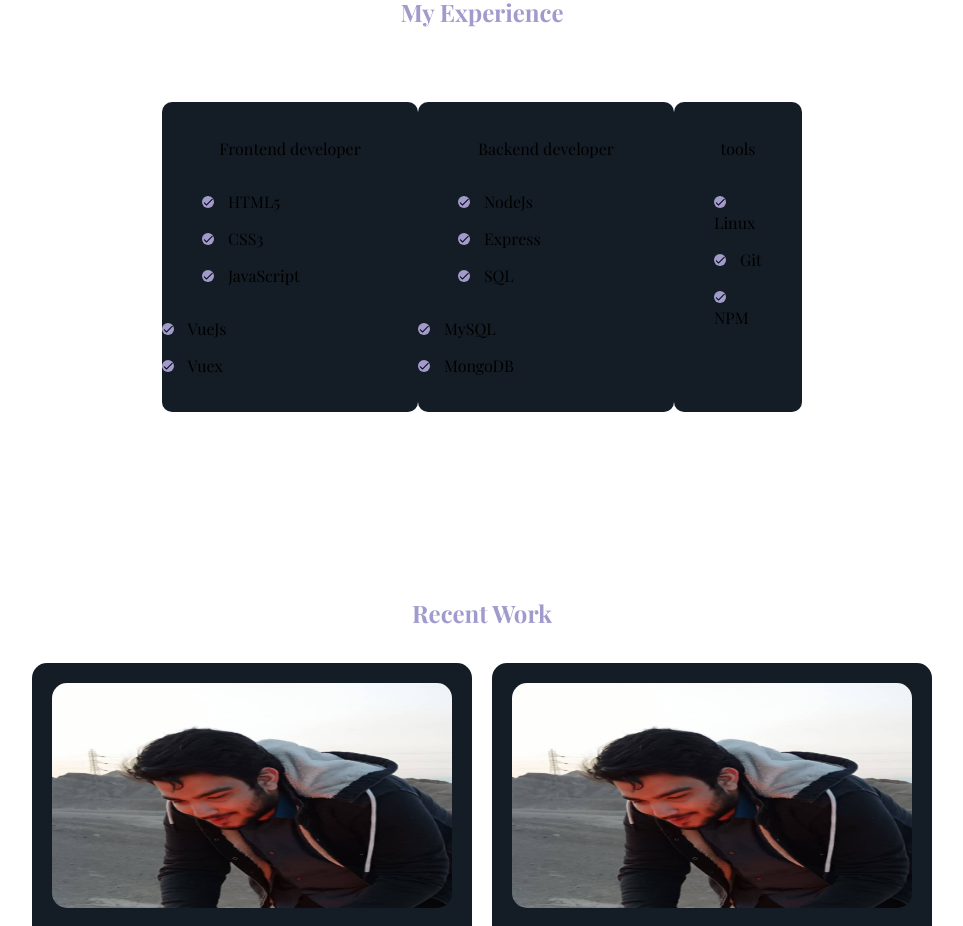
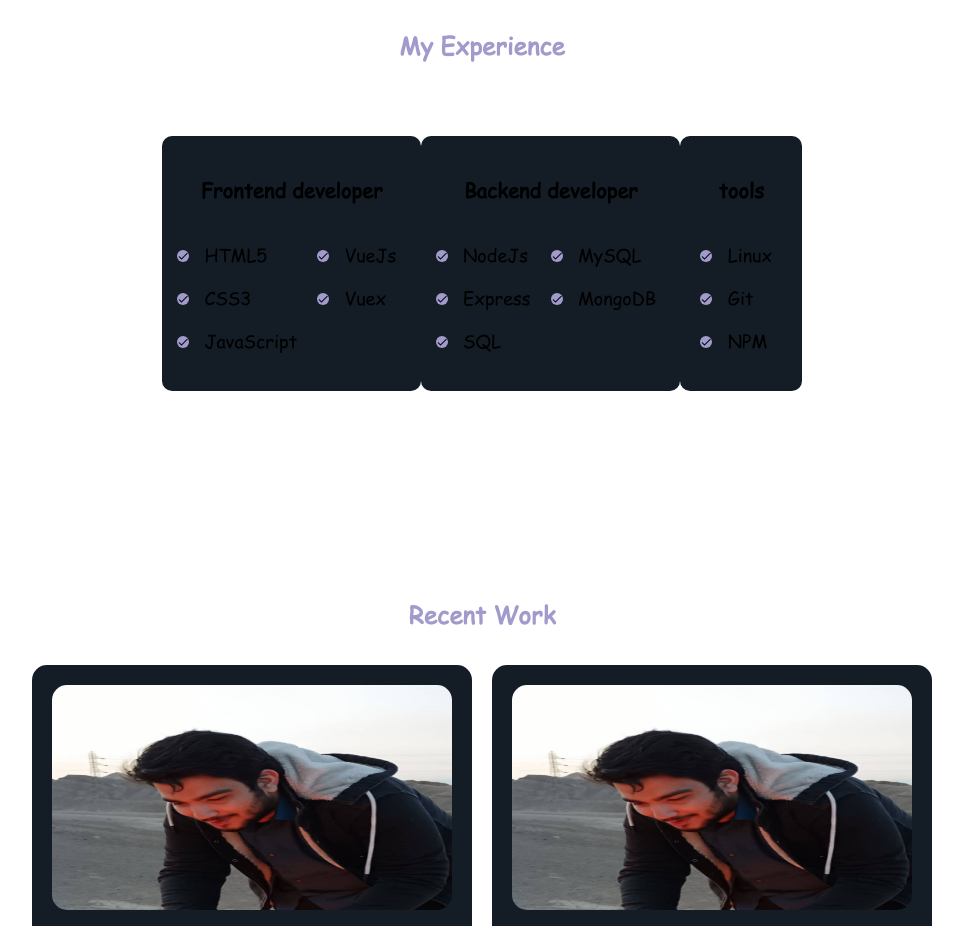
Before and after one commit to amz2694/portfoilo, a Vue app in the folder front/: page / in a window 1280 px wide. Shown: the part 1280-2206 px from the top of the page, without its empty margins (158-1121 px from the left). Built offline with nearby package versions, Linux system fonts and the light colour scheme.

Commit message:
change font

```diff
--- a/front/src/App.vue
+++ b/front/src/App.vue
@@ -47,7 +47,7 @@
     <p class="myextitle">My Experience</p>
     <div class="experinececontainer">
       <div class="lan-container">
-      <p>Frontend developer</p>
+      <p class="perfom">Frontend developer</p>
       <div class="lancontaienr">
         <div class="cut">
           <p> <img src="./assets/done.png" class='done'> HTML5</p>
@@ -61,7 +61,7 @@
       </div>
     </div>
     <div class="lan-container">
-      <p>Backend developer</p>
+      <p class="perfom">Backend developer</p>
       <div class="lancontaienr">
         <div class="cut">
           <p> <img src="./assets/done.png" class='done'> NodeJs</p>
@@ -75,7 +75,7 @@
       </div>
     </div>
     <div class="lan-container">
-      <p>tools</p>
+      <p class="perfom">tools</p>
       <div class="lancontaienr">
         <div class="cut">
           <p> <img src="./assets/done.png" class='done'> Linux</p>
--- a/front/src/style/main.css
+++ b/front/src/style/main.css
@@ -1,6 +1,6 @@
 @font-face {
     font-family: fair;
-    src: url(../assets/fonts/PlayfairDisplay-VariableFont_wght.ttf);
+    src: url(../assets/fonts/COMIC.TTF);
   }
   * {
     font-family: fair;
@@ -214,7 +214,7 @@ header {
 }
 
 .lan-container{
-    width: 300px;
+    width: 320px;
     background-color: #141c25;
     border-radius: 10px;
     padding: 20px 0;
@@ -231,13 +231,19 @@ header {
 
 }
 
+.perfom {
+    font-size: 20px;
+    font-weight: bold;
+}
+
 .cut:first-child {
-    margin-left: 40px;
+    margin-left: 10px;
 }
 
 .cut {
     margin-left: 0;
-    margin-right: 40px;
+    margin-right: 20px;
+    font-size: 18px;
 }
 
 .done {
```
Also changed, not shown: front/src/assets/fonts/CALIBRI.TTF (added), front/src/assets/fonts/COMIC.TTF (added).
